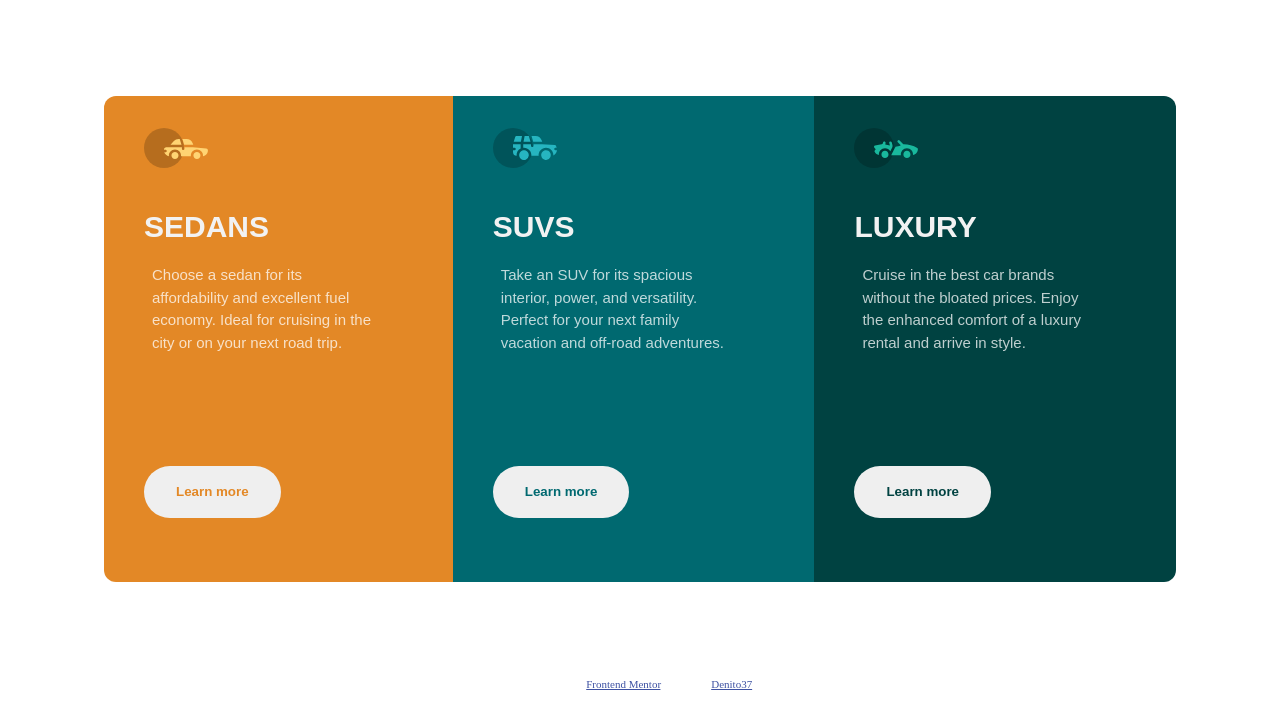
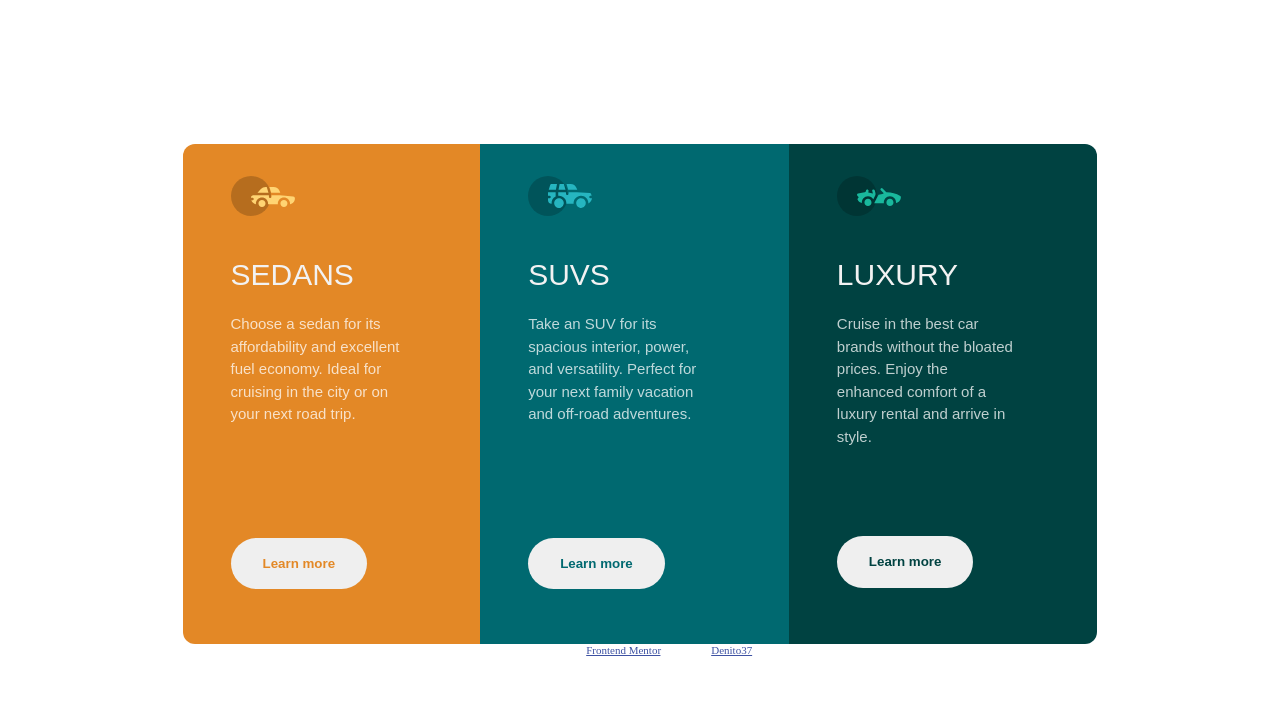
Before and after one commit to Denito37/3-column-preview-card-component-main, a plain HTML site: page index.html in a window 1280 px wide. Drawn offline with Linux system fonts and the light colour scheme.

Commit message:
container max-width defined

```diff
--- a/index.css
+++ b/index.css
@@ -1,35 +1,39 @@
 .attribution { font-size: 11px; text-align: center; }
 .attribution a { color: hsl(228, 45%, 44%); }
 
-@import url(https://fonts.google.com/specimen/Lexend+Deca);
-@import url(https://fonts.google.com/specimen/Big+Shoulders+Display);
+@import url('https://fonts.googleapis.com/css2?family=Big+Shoulders+Display:wght@700&family=Lexend+Deca&display=swap');
 
-body{color: hsl(0, 0%, 100%, 0.75);}
 
+body{
+    color: hsl(0, 0%, 100%, 0.75);
+    box-sizing: border-box;
+    height: 100vh;
+    margin: 0;
+    padding: 0;
+    display: grid;
+    place-content: center;
+}
 .wrapper{
     display: flex;
     flex-direction: row;
-    height: auto;
+    max-width: 915px;
     font-size: 15px;
-    margin: 6rem;
 }
 header{
     color: hsl(0, 0%, 95%);
     font-family: 'Big Shoulders Display', sans-serif;
     font-size: 2em;
-    font-weight: 700;
 }
 p{
     max-width: 75%;
-    margin-bottom: 5rem;
-    margin-left: 3rem ;
-    margin-right: 5rem;
+    max-height: 50%;
+    margin: 1rem 5rem 5rem 3rem;
     line-height: 1.5;
     font-family: 'lexend deca',sans-serif;
 }
 header,img,button{
     margin-top: 32px;
-    margin-left: 40px;
+    margin-left: 48px;
     line-height: 1.5;
 }
 .sedans{
@@ -51,7 +55,6 @@ header,img,button{
 button{
     font-weight: 600;
     padding: 16px 32px;
-    margin-bottom: 2rem;
     border-radius: 32px;
     border: none;
 }
@@ -63,6 +66,8 @@ button{
 }
 .luxury > button{
     color: hsl(179, 100%, 13%);
+    position: relative;
+    top: -1.5rem;
 }
 .sedans >button:hover{
     background-color: hsl(31, 77%, 52%);
@@ -81,11 +86,13 @@ button{
 }
 
 @media only screen and (max-width: 765px){
+    body{
+        height: auto;
+    }
     .wrapper{
         display: flex;
         flex-direction: column;
-        margin: 4rem;
-        height: auto;
+        margin: 4rem ;
     }
     p{
         margin-bottom: 1rem;
--- a/index.html
+++ b/index.html
@@ -10,7 +10,7 @@
 </head>
 <body>
 
-  <div class="wrapper">
+  <main class="wrapper">
 
     <div class="sedans">
       <img src="images/icon-sedans.svg" alt="sedan icon">
@@ -43,7 +43,7 @@
       <button>Learn more</button>
     </div>
 
-</div>
+</main>
 
   <div class="attribution">
     Challenge by <a href="https://www.frontendmentor.io?ref=challenge" target="_blank">Frontend Mentor</a>.
```
Lines whose indentation alone changed are shown as unchanged.
